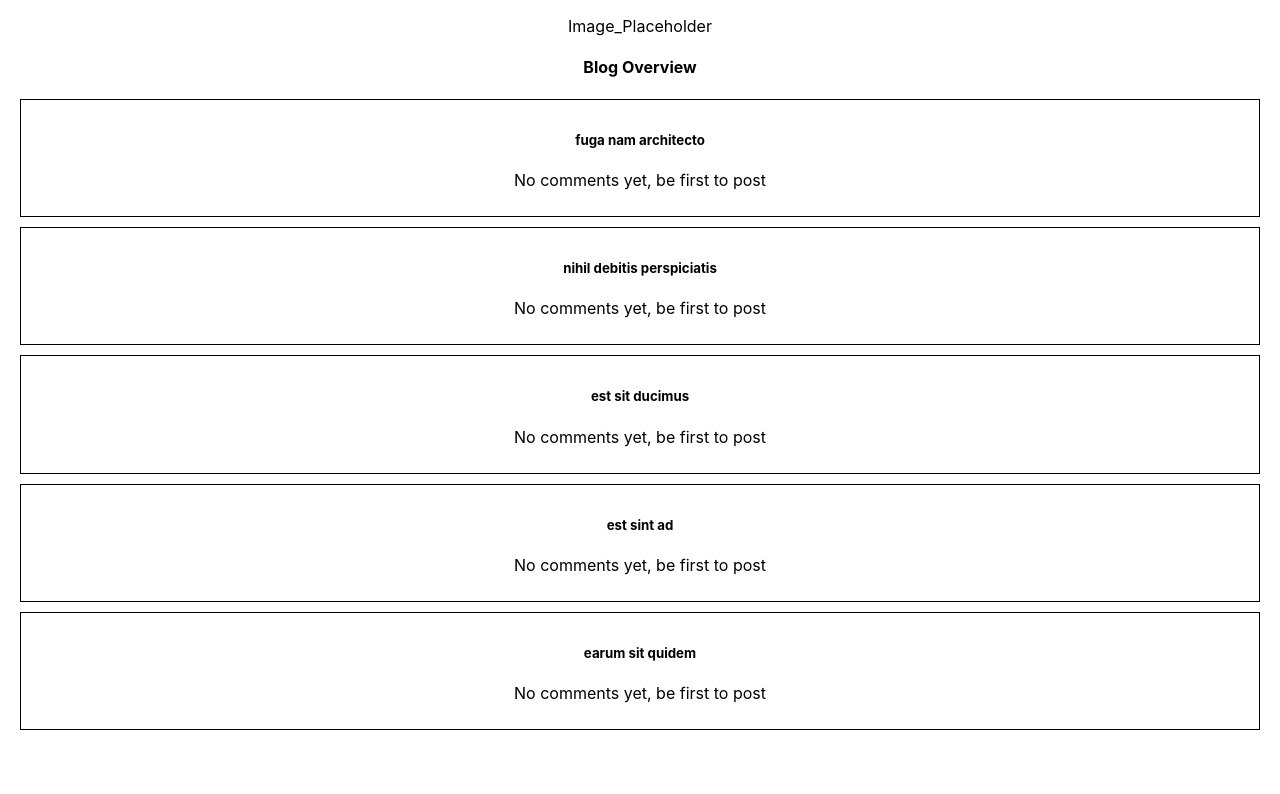
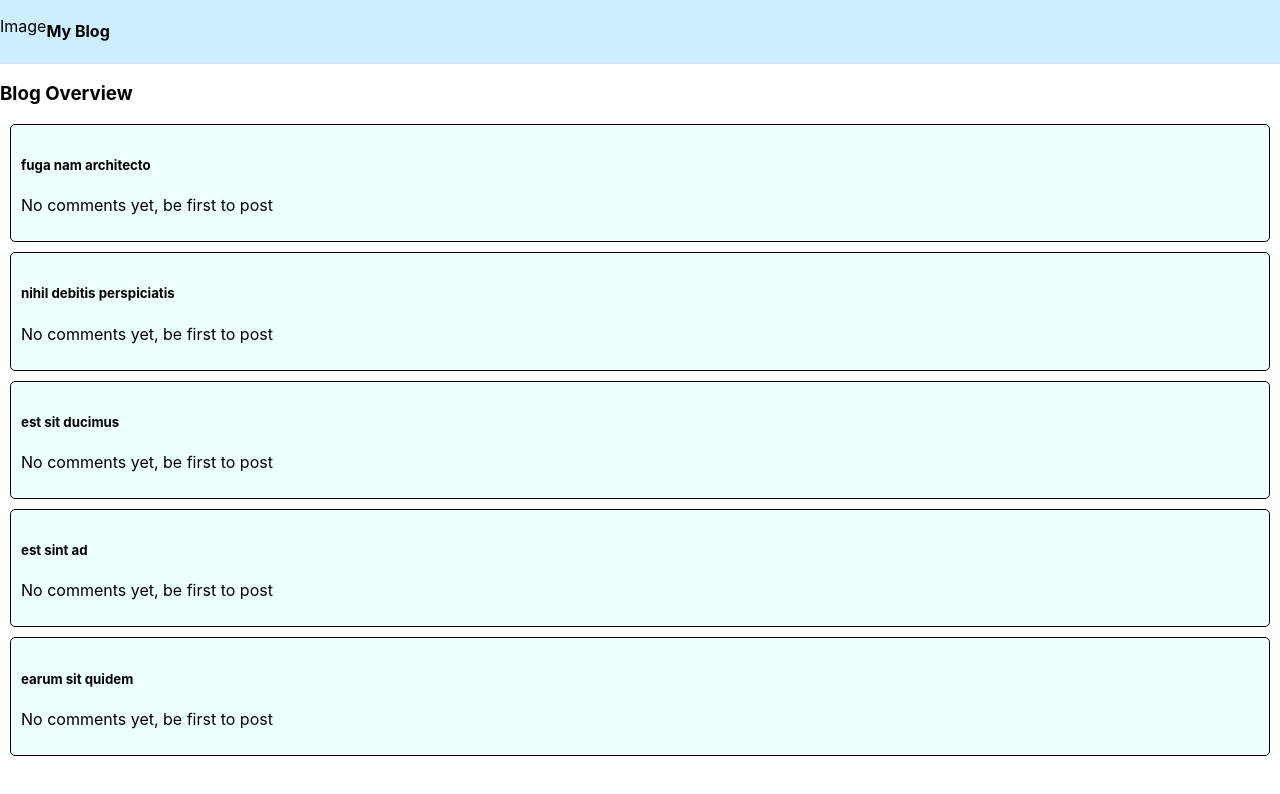
Before and after one commit to dci-ber-fbw21/spa-store-blog-comments-Gercai, a React (Create React App) app: page / in a window 1280 px wide. Shown: the top 794 px of the page. Built offline with nearby package versions, Linux system fonts and the light colour scheme.

Commit message:
improved scss, added toggle for menu

```diff
--- a/src/App.css
+++ b/src/App.css
@@ -1,3 +1,7 @@
+.container{
+  min-width: 320px;
+}
+
 .App {
   text-align: center;
 }
--- a/src/App.js
+++ b/src/App.js
@@ -8,7 +8,7 @@ import Nexus from "./components/nexus";
 
 function App() {
   return (
-    <div className="App">
+    <div className="container">
     <Router>
     <Nexus/>
     </Router>
--- a/src/components/blog/index.js
+++ b/src/components/blog/index.js
@@ -14,8 +14,8 @@ class Blog extends Component{
         let comments = "No comments yet, be first to post";
         return (
             <div>
+                 <h1>Blog Overview</h1>
                 <article>
-                <h1>Blog Overview</h1>
                     {/* {console.log(this.state.list)} */}
                 {
                 this.state.list && this.state.list.map((element) => {
@@ -30,14 +30,12 @@ class Blog extends Component{
                        }
                        </section>
                         )
-
                 })
                 }
                 </article>
             </div>
       );
     }
-
 }
 
 const mapStateToProps = (state) =>{
--- a/src/components/blog/index.scss
+++ b/src/components/blog/index.scss
@@ -1,6 +1,8 @@
 .blogPart{
-    border: solid black 1px;
+    border: solid black 0.5px;
+    background-color: #eeffff;
     padding: 10px;
+    border-radius: 5px;
 
     &:hover{
         background-color: #eeeeee;
--- a/src/components/blogPost/index.js
+++ b/src/components/blogPost/index.js
@@ -11,7 +11,8 @@ class BlogPost extends Component{
         this.state = {
             list: this.props.notesListData,
             blogId: this.props.blogId,
-            blogPost: []
+            blogPost: [],
+            toggle: true
         }
     }
 
@@ -25,11 +26,24 @@ class BlogPost extends Component{
         })
     }
 
+    toggleMenu = () => {
+       let checkToggle = this.state.toggle?false:true;
+       this.setState({
+            toggle:checkToggle
+        })
+    }
+
     render(){
         return (
-            <div>
-                <button onClick={() => goTo("/",this.props)}>Back To</button>
-                    <section className="blogPost">
+            <div className="postContainer">
+
+              <section className={`menu ${this.state.toggle?"toggle":"hide"}`}>
+                <button onClick={() => goTo("/",this.props)}>Last</button>
+                <button onClick={() => goTo("/",this.props)}>Index</button>
+                <button onClick={() => goTo("/",this.props)}>Next</button>
+              </section>
+
+                    <section onClick={() => this.toggleMenu()}className="blogPost">
                         <h2>{this.state.blogPost.title}</h2>
                     {/* Might look up for sanitizer like purify */}
                         <div dangerouslySetInnerHTML={{
--- a/src/components/blogPost/index.scss
+++ b/src/components/blogPost/index.scss
@@ -0,0 +1,17 @@
+.menu{
+    margin: 0;
+    padding: 5px;
+    position: sticky;
+    background-color: #eeeeee;
+    top: 0;
+    transition: 0.5s;
+    button{
+        margin: 5px;
+    }
+}
+
+.hide{
+    transform: translateY(-50px);
+    opacity: 0;
+    visibility: hidden;
+}
--- a/src/components/commentForm/index.js
+++ b/src/components/commentForm/index.js
@@ -59,8 +59,8 @@ class CommentForm extends Component{
                     ></textarea>
                   </div>
                   <div className="commentButtons">
-                    <button name="clear" onClick={() => this.handleClear()}>Clear</button>
-                    <button name="addComment" onClick={() => this.processData()}>Add Comment</button>
+                    <button className="clear" onClick={() => this.handleClear()}>Clear</button>
+                    <button className="addComment" onClick={() => this.processData()}>Add Comment</button>
                   </div>
                     </fieldset>
                 </form>
--- a/src/components/commentForm/index.scss
+++ b/src/components/commentForm/index.scss
@@ -13,11 +13,26 @@
 }
 
 .commentButtons{
+
+    margin: 0 25%;
     button{
         font-size: 1.2rem;
         margin: 10px;
         padding: 5px;
         border: none;
+        border-radius: 5px;
+        font-weight: bold;
+    }
+
+    .clear{
+        border:solid 1px blue;
+        background-color: white;
+        color: blue;
+    }
+
+    .addComment{
+        background-color: blue;
+        color: white;
     }
 }
 }
--- /dev/null
+++ b/src/components/header/index.js
@@ -0,0 +1,19 @@
+import React from "react";
+import "./index.scss";
+
+class Header extends React.Component{
+
+componentDidMount(){
+
+}
+
+render(){
+return (
+  <article className="header">
+<p>Image</p><h1>My Blog</h1>
+  </article>
+)}
+
+}
+
+export default Header;
--- /dev/null
+++ b/src/components/header/index.scss
@@ -0,0 +1,6 @@
+.header{
+    text-align: left;
+    display: flex;
+    border-bottom: 0.1px solid #ddddff;
+    background-color: #cceeff;
+}
--- a/src/components/nexus/index.js
+++ b/src/components/nexus/index.js
@@ -1,6 +1,7 @@
 import React from "react";
 import Blog from "../blog";
 import BlogPost from "../blogPost";
+import Header from "../header";
 
 import {
   BrowserRouter as Router,
@@ -10,7 +11,7 @@ import {
 
 import "./index.scss";
 
-class Hub extends React.Component{
+class Nexus extends React.Component{
 
 componentDidMount(){
 
@@ -29,19 +30,17 @@ render(){
 return (
 
   <article>
-    <p>Image_Placeholder</p>
     <section className="container">
-      <Router>
-
-   <Route path="/blog" component={Blog}></Route>
-   <Route path="/blogPost" component={BlogPost}></Route>
-   <Route exact path="/" component={Blog}></Route>
-
-     </Router>
+   <Header></Header>
+   <Router>
+      <Route path="/blog" component={Blog}></Route>
+      <Route path="/blogPost" component={BlogPost}></Route>
+      <Route exact path="/" component={Blog}></Route>
+    </Router>
     </section>
   </article>
 )}
 
 }
 
-export default withRouter(Hub);
+export default withRouter(Nexus);
--- a/src/components/nexus/index.scss
+++ b/src/components/nexus/index.scss
@@ -0,0 +1,4 @@
+.container{
+    margin: 0;
+    min-width: 320px;
+}
```
